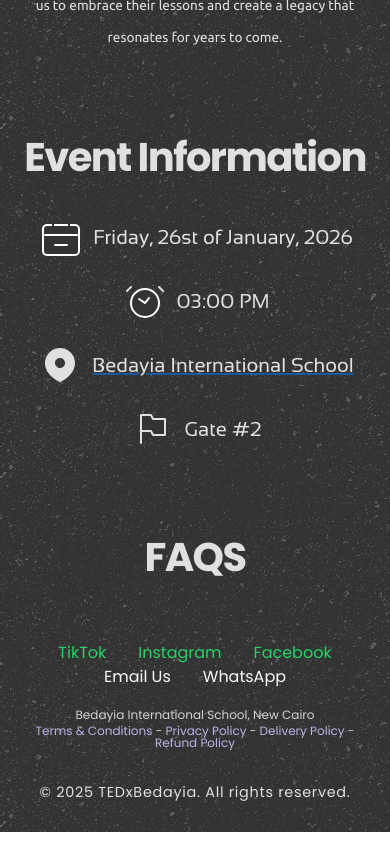
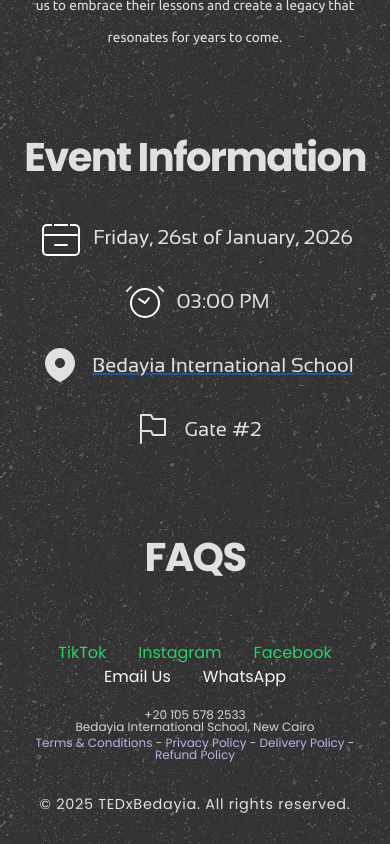
Before and after one commit to TEDx-Bedayia/platform, a Next.js app: page / in a window 390 px wide. Shown: the part 1429-2273 px from the top of the page. Built offline with nearby package versions, Linux system fonts and the light colour scheme.

Commit message:
Add Phone Number to Footer

```diff
--- a/app/global_components/footer.tsx
+++ b/app/global_components/footer.tsx
@@ -62,6 +62,7 @@ export default function Footer() {
           marginBottom: "1rem",
         }}
       >
+        <p>+20 105 578 2533</p>
         <p>Bedayia International School, New Cairo</p>
         <p style={{ marginTop: "0.25rem" }} className={styles.policiesLinks}>
           <Link
```
